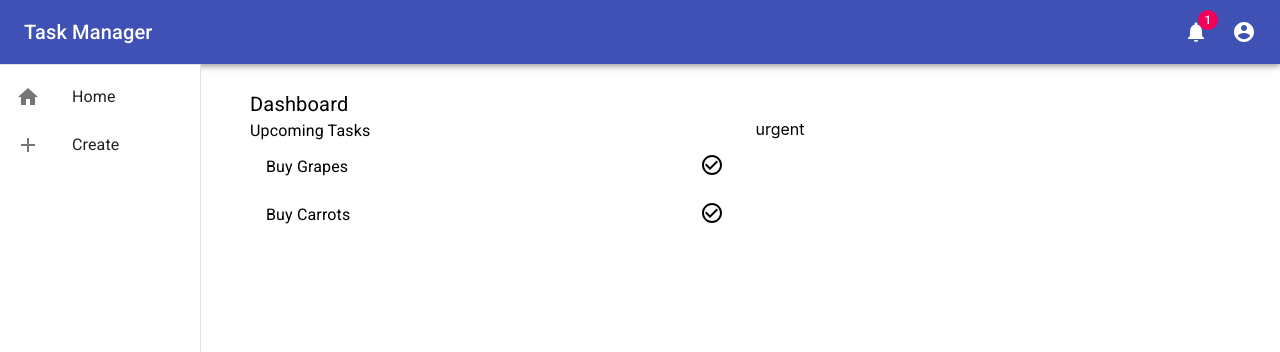
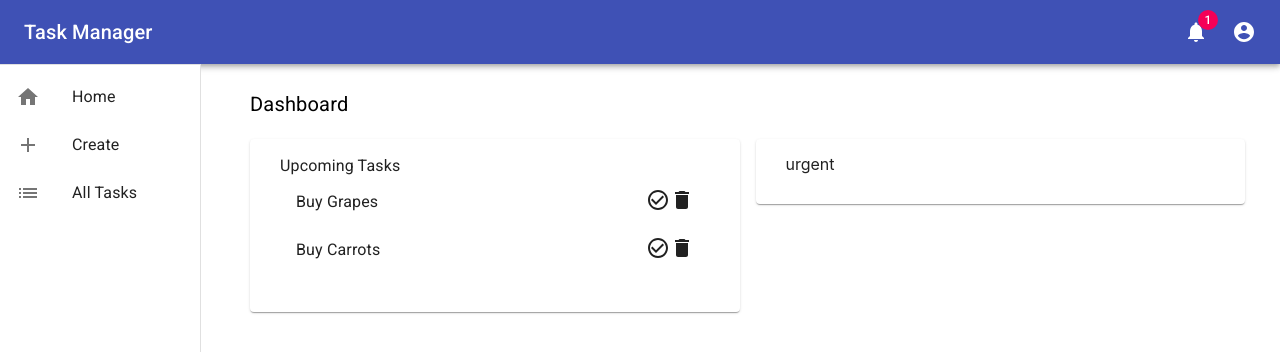
Before and after one commit to torrinlisi/task-management-ui, a React (Create React App) app: page / in a window 1280 px wide. Shown: the top 352 px of the page. Built offline with nearby package versions, Linux system fonts and the light colour scheme.

Commit message:
paper in home screen + tasks in sidebar

```diff
--- a/src/components/Home.js
+++ b/src/components/Home.js
@@ -1,5 +1,6 @@
 import Typography from '@material-ui/core/Typography';
 import Grid from '@material-ui/core/Grid';
+import Paper from '@material-ui/core/Paper';
 
 import TaskList from './TaskList';
 
@@ -9,10 +10,14 @@ export default function Home() {
       <Typography varient="h3" className="sectionHeader">Dashboard</Typography>
       <Grid spacing={2} container>
         <Grid item xs={6}>
-          <Typography varient="h4">Upcoming Tasks</Typography>
-          <TaskList />
+          <Paper className="formContainer">
+            <Typography varient="h4">Upcoming Tasks</Typography>
+            <TaskList />
+          </Paper>
         </Grid>
-        <Grid item xs={6}>urgent</Grid>
+        <Grid item xs={6}>
+          <Paper className="formContainer">urgent</Paper>
+        </Grid>
       </Grid>
     </>
   )
--- a/src/components/SideBar.js
+++ b/src/components/SideBar.js
@@ -6,6 +6,7 @@ import ListItemIcon from '@material-ui/core/ListItemIcon';
 import ListItemText from '@material-ui/core/ListItemText';
 import HomeIcon from '@material-ui/icons/Home';
 import AddIcon from '@material-ui/icons/Add';
+import ListIcon from '@material-ui/icons/List';
 
 import { Link } from 'react-router-dom';
 
@@ -30,6 +31,12 @@ export default function SideBar() {
             <ListItemText primary="Create" />
           </ListItem>
         </Link>
+        <Link className="sideNavLink" to="/tasks">
+          <ListItem button key="All Tasks">
+            <ListItemIcon><ListIcon /></ListItemIcon>
+            <ListItemText primary="All Tasks" />
+          </ListItem>
+        </Link>
       </List>
     </Drawer>
   )
--- a/src/components/TaskList.js
+++ b/src/components/TaskList.js
@@ -9,6 +9,7 @@ import Modal from '@material-ui/core/Modal';
 import Backdrop from '@material-ui/core/Backdrop';
 import Fade from '@material-ui/core/Fade';
 import Paper from '@material-ui/core/Paper';
+import DeleteIcon from '@material-ui/icons/Delete';
 
 export default function TaskList() {
   const [tasks, setTasks] = useState([
@@ -49,6 +50,7 @@ export default function TaskList() {
 
     //call api to complete task
 
+    /* This is done below so that we don't have to call back to the api every time there is an update */
     //create array of tasks not reference
     let holdTasks = [...tasks];
 
@@ -63,11 +65,26 @@ export default function TaskList() {
 
     //call api to mark task incomplete
 
+    /* This is done below so that we don't have to call back to the api every time there is an update */
     //create array of tasks not reference
     let holdTasks = [...tasks];
 
     //set is complete to false
     holdTasks[index].isComplete = false;
+
+    //update state
+    setTasks(holdTasks);
+  }
+
+  const deleteTask = (index) => {
+    //call to delete task
+
+    /* This is done below so that we don't have to call back to the api every time there is an update */
+    //create array of tasks not reference
+    let holdTasks = [...tasks];
+
+    //remove deleted task
+    holdTasks.splice(index, 1);
 
     //update state
     setTasks(holdTasks);
@@ -119,6 +136,10 @@ export default function TaskList() {
                     edge="end"
                   />
                 }
+                <DeleteIcon
+                  onClick={() => deleteTask(index)}
+                  edge="end"
+                />
                 </ListItemSecondaryAction>
             </ListItem>
           </>
```
